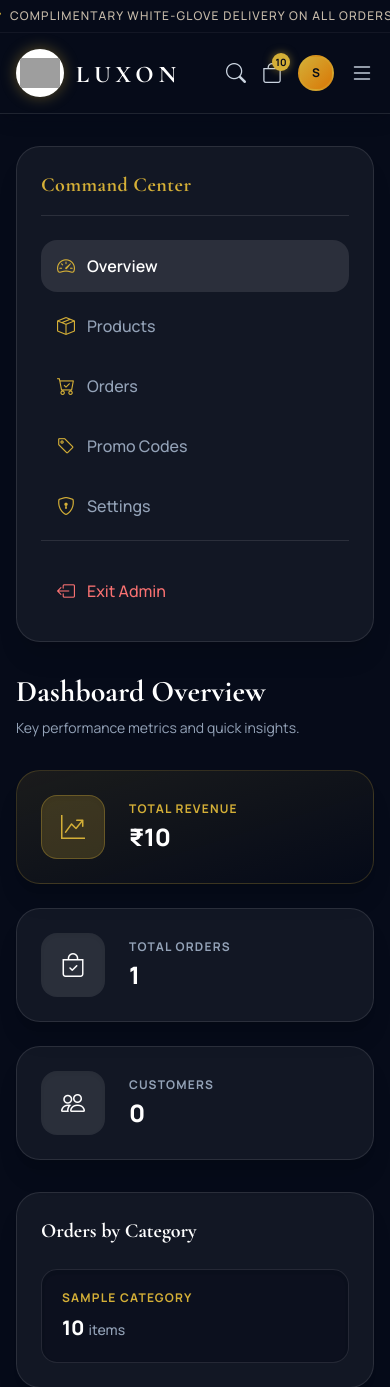
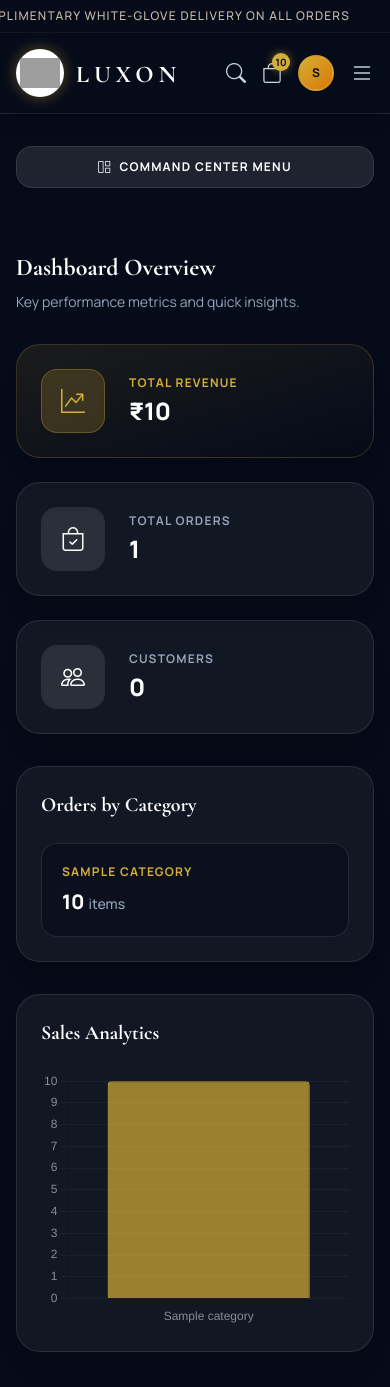
Before and after one commit to AyushBajaj7/Luxon, a Flask app: page /admin/dashboard in a window 390 px wide. Shown: the top 1387 px of the page. Run offline with Flask 3, Linux system fonts and the light colour scheme; a user stored in the database is signed in; tables that the repository leaves empty hold one stand-in row (values such as "Sample post"); grey boxes marked "Sample" are stand-in pictures; some libraries are stand-ins or nearby versions; grey boxes are pictures that could not be loaded.

Commit message:
ui: Fix mobile fonts, layouts, marquee speed and copy updates

```diff
--- a/app/templates/admin/dashboard.html
+++ b/app/templates/admin/dashboard.html
@@ -8,7 +8,14 @@
 
             <!-- Sidebar (Tabs) -->
             <div class="lg:col-span-3 xl:col-span-2">
-                <div class="admin-sidebar sticky top-24 bg-white/5 shadow-xl border border-white/10 rounded-3xl p-6">
+                <!-- Mobile Toggle -->
+                <div class="lg:hidden mb-4">
+                    <button onclick="document.getElementById('adminSidebar').classList.toggle('hidden')" class="w-full bg-white/10 text-white py-3 rounded-2xl font-bold uppercase tracking-widest text-xs flex items-center justify-center gap-2 border border-white/10 shadow-sm transition-colors hover:bg-white/20">
+                        <i class="bi bi-grid-1x2"></i> Command Center Menu
+                    </button>
+                </div>
+
+                <div id="adminSidebar" class="hidden lg:block admin-sidebar sticky top-24 bg-white/5 shadow-xl border border-white/10 rounded-3xl p-6">
                     <h5 class="text-gold mb-6 pb-4 border-b border-white/10 font-bold text-xl font-serif tracking-wide">Command Center</h5>
                     <nav class="space-y-2">
                         <button onclick="switchTab('overview')" id="tab-btn-overview" class="w-full flex items-center px-4 py-3 bg-white/10 text-white font-semibold rounded-2xl transition-all duration-300 tab-btn">
@@ -40,10 +47,10 @@
             <div class="lg:col-span-9 xl:col-span-10">
 
                 <!-- OVERVIEW TAB -->
-                <div id="tab-overview" class="tab-content space-y-8">
+                <div id="tab-overview" class="tab-content space-y-8 mt-4 lg:mt-0">
                     <div class="flex items-end justify-between mb-6">
                         <div>
-                            <h4 class="text-3xl font-bold font-serif text-white m-0">Dashboard Overview</h4>
+                            <h4 class="text-2xl md:text-3xl font-bold font-serif text-white m-0">Dashboard Overview</h4>
                             <p class="text-slate-400 mt-2 text-sm">Key performance metrics and quick insights.</p>
                         </div>
                     </div>
@@ -108,10 +115,10 @@
                 </div>
 
                 <!-- PRODUCTS TAB -->
-                <div id="tab-products" class="tab-content hidden">
+                <div id="tab-products" class="tab-content hidden mt-4 lg:mt-0">
                     <div class="flex flex-col md:flex-row justify-between items-start md:items-end gap-4 mb-6">
                         <div>
-                            <h4 class="text-3xl font-bold font-serif text-white m-0">Products</h4>
+                            <h4 class="text-2xl md:text-3xl font-bold font-serif text-white m-0">Products</h4>
                             <p class="text-slate-400 mt-2 text-sm">Manage your luxury inventory.</p>
                         </div>
 
@@ -254,10 +261,10 @@
                 </div>
 
                 <!-- ORDERS TAB -->
-                <div id="tab-orders" class="tab-content hidden">
+                <div id="tab-orders" class="tab-content hidden mt-4 lg:mt-0">
                     <div class="flex justify-between items-end mb-6">
                         <div>
-                            <h4 class="text-3xl font-bold font-serif text-white m-0">Orders</h4>
+                            <h4 class="text-2xl md:text-3xl font-bold font-serif text-white m-0">Orders</h4>
                             <p class="text-slate-400 mt-2 text-sm">Review and manage customer orders.</p>
                         </div>
                     </div>
@@ -299,10 +306,10 @@
                 </div>
 
                 <!-- PROMO CODES TAB -->
-                <div id="tab-promos" class="tab-content hidden">
+                <div id="tab-promos" class="tab-content hidden mt-4 lg:mt-0">
                     <div class="flex flex-col md:flex-row justify-between items-start md:items-end gap-4 mb-6">
                         <div>
-                            <h4 class="text-3xl font-bold font-serif text-white m-0">Promo Codes</h4>
+                            <h4 class="text-2xl md:text-3xl font-bold font-serif text-white m-0">Promo Codes</h4>
                             <p class="text-slate-400 mt-2 text-sm">Create and manage discount codes.</p>
                         </div>
 
@@ -363,10 +370,10 @@
                 </div>
 
                 <!-- SETTINGS TAB -->
-                <div id="tab-settings" class="tab-content hidden">
+                <div id="tab-settings" class="tab-content hidden mt-4 lg:mt-0">
                     <div class="flex justify-between items-end mb-6">
                         <div>
-                            <h4 class="text-3xl font-bold font-serif text-white m-0">Security Settings</h4>
+                            <h4 class="text-2xl md:text-3xl font-bold font-serif text-white m-0">Security Settings</h4>
                             <p class="text-slate-400 mt-2 text-sm">Update your administrator password.</p>
                         </div>
                     </div>
--- a/app/templates/auth/login.html
+++ b/app/templates/auth/login.html
@@ -55,7 +55,7 @@
                 </div>
                 <span class="font-serif font-bold text-lg tracking-[0.25em] uppercase text-navy mb-6 mobile-logo">Luxon</span>
 
-                <h2 class="text-4xl sm:text-5xl font-serif font-bold text-navy mb-3 text-center form-title">Welcome Back</h2>
+                <h2 class="text-3xl sm:text-4xl font-serif font-bold text-navy mb-3 text-center form-title">Welcome Back</h2>
                 <p class="text-slate-400 text-sm tracking-wide text-center form-subtitle">Sign in to access your luxury shopping experience</p>
             </div>
 
--- a/app/templates/base.html
+++ b/app/templates/base.html
@@ -49,7 +49,7 @@
                         },
                     },
                     animation: {
-                        'marquee': 'marquee 30s linear infinite',
+                        'marquee': 'marquee 15s linear infinite',
                         'shimmer': 'shimmer 2.5s ease-in-out infinite',
                         'float': 'float 6s ease-in-out infinite',
                         'checkmark': 'checkmark 0.6s ease-out forwards',
@@ -102,14 +102,14 @@
         <!-- Announcement Bar (Marquee) -->
         <div class="bg-navy text-champagne/80 py-2 text-xs font-medium tracking-widest uppercase border-b border-white/5 overflow-hidden relative">
             <div class="flex animate-marquee whitespace-nowrap">
-                <span class="mx-8"><i class="bi bi-gem mr-1 text-gold"></i> Complimentary White-Glove Delivery on All Orders</span>
-                <span class="mx-8"><i class="bi bi-shield-check mr-1 text-gold"></i> 100% Authenticity Guaranteed</span>
-                <span class="mx-8"><i class="bi bi-arrow-repeat mr-1 text-gold"></i> 30-Day Easy Returns</span>
-                <span class="mx-8"><i class="bi bi-lock mr-1 text-gold"></i> Secure Payments: UPI, Cards, COD</span>
-                <span class="mx-8"><i class="bi bi-gem mr-1 text-gold"></i> Complimentary White-Glove Delivery on All Orders</span>
-                <span class="mx-8"><i class="bi bi-shield-check mr-1 text-gold"></i> 100% Authenticity Guaranteed</span>
-                <span class="mx-8"><i class="bi bi-arrow-repeat mr-1 text-gold"></i> 30-Day Easy Returns</span>
-                <span class="mx-8"><i class="bi bi-lock mr-1 text-gold"></i> Secure Payments: UPI, Cards, COD</span>
+                <span class="mx-8"><i class="bi bi-truck mr-1 text-gold"></i> Complimentary White-Glove Delivery On All Orders</span>
+                <span class="mx-8"><i class="bi bi-shield-check mr-1 text-gold"></i> 100% Authentic</span>
+                <span class="mx-8"><i class="bi bi-arrow-repeat mr-1 text-gold"></i> 7-Day Replacement</span>
+                <span class="mx-8"><i class="bi bi-gem mr-1 text-gold"></i> Concierge Services</span>
+                <span class="mx-8"><i class="bi bi-truck mr-1 text-gold"></i> Complimentary White-Glove Delivery On All Orders</span>
+                <span class="mx-8"><i class="bi bi-shield-check mr-1 text-gold"></i> 100% Authentic</span>
+                <span class="mx-8"><i class="bi bi-arrow-repeat mr-1 text-gold"></i> 7-Day Replacement</span>
+                <span class="mx-8"><i class="bi bi-gem mr-1 text-gold"></i> Concierge Services</span>
             </div>
         </div>
 
--- a/app/templates/home.html
+++ b/app/templates/home.html
@@ -68,7 +68,7 @@
                 <div class="w-10 h-10 sm:w-14 sm:h-14 rounded-xl sm:rounded-2xl bg-gradient-to-br from-gold/10 to-gold/5 flex items-center justify-center text-gold text-lg sm:text-xl group-hover:scale-110 transition-transform flex-shrink-0"><i class="bi bi-arrow-repeat"></i></div>
                 <div>
                     <p class="font-bold text-navy text-xs sm:text-sm mb-0.5">Easy Returns</p>
-                    <p class="text-slate-400 text-[10px] sm:text-xs font-medium">30-Day Policy</p>
+                    <p class="text-slate-400 text-[10px] sm:text-xs font-medium">7-Day Replacement</p>
                 </div>
             </div>
             <div class="trust-item opacity-0 flex flex-col sm:flex-row items-center justify-center gap-2 sm:gap-4 p-2 sm:p-4 rounded-2xl hover:bg-slate-50 transition-colors group cursor-default text-center sm:text-left">
@@ -224,7 +224,7 @@
                 <p class="text-gold uppercase font-bold tracking-[0.3em] text-xs mb-4 flex items-center gap-3">
                     <span class="w-8 h-px bg-gold"></span> Limited Time Offer
                 </p>
-                <h2 class="text-4xl md:text-6xl font-serif font-bold text-white mb-8 leading-tight">The Grand<br>Luxury Sale</h2>
+                <h2 class="text-3xl md:text-6xl font-serif font-bold text-white mb-8 leading-tight">The Grand<br>Luxury Sale</h2>
                 <p class="text-slate-300 text-lg mb-10 max-w-lg leading-relaxed">Get up to 40% off on select premium watches, bags, and accessories. Use code <span class="text-gold font-bold bg-gold/10 px-2 py-0.5 rounded">LUXON40</span> at checkout.</p>
                 <a href="{{ url_for('main.products') }}" class="inline-flex items-center btn-shimmer text-navy px-10 py-4 rounded-full font-bold tracking-wider uppercase transition-all shadow-[0_0_20px_rgba(212,175,55,0.3)] hover:shadow-[0_0_40px_rgba(212,175,55,0.5)] hover:scale-105">
                     Shop the Sale <i class="bi bi-arrow-right ml-3"></i>
--- a/app/templates/product_detail.html
+++ b/app/templates/product_detail.html
@@ -100,7 +100,7 @@
                 </div>
                 <div class="flex items-center gap-3 sm:gap-4 p-4 sm:p-5 bg-slate-50 rounded-2xl border border-slate-100">
                     <i class="bi bi-arrow-repeat text-gold text-lg sm:text-xl"></i>
-                    <span class="text-[10px] sm:text-xs font-bold text-navy uppercase tracking-widest">30-Day Returns</span>
+                    <span class="text-[10px] sm:text-xs font-bold text-navy uppercase tracking-widest">7-Day Replacement</span>
                 </div>
                 <div class="flex items-center gap-3 sm:gap-4 p-4 sm:p-5 bg-slate-50 rounded-2xl border border-slate-100">
                     <i class="bi bi-shield-check text-gold text-lg sm:text-xl"></i>
--- a/app/templates/products.html
+++ b/app/templates/products.html
@@ -6,7 +6,7 @@
 
     <!-- Page Header -->
     <div class="mb-12 border-b border-slate-200 pb-8 page-header">
-        <h1 class="text-4xl md:text-5xl font-serif font-bold text-navy mb-4">
+        <h1 class="text-3xl md:text-5xl font-serif font-bold text-navy mb-4">
             {% if active_filter and active_filter.startswith('cat_') %}
                 {{ active_filter[4:] }}
             {% elif active_filter and active_filter.startswith('sub_') %}
--- a/app/templates/shop/payment.html
+++ b/app/templates/shop/payment.html
@@ -74,7 +74,7 @@
             <div class="hidden sm:flex items-center gap-2 bg-white rounded-xl px-4 py-2.5 shadow-sm border border-slate-100">
                 <i class="bi bi-box-seam text-blue-500 text-lg"></i>
                 <div>
-                    <p class="text-[10px] font-bold text-navy leading-tight">30-Day Returns</p>
+                    <p class="text-[10px] font-bold text-navy leading-tight">7-Day Replacement</p>
                     <p class="text-[9px] text-slate-400">Hassle-free policy</p>
                 </div>
             </div>
```
